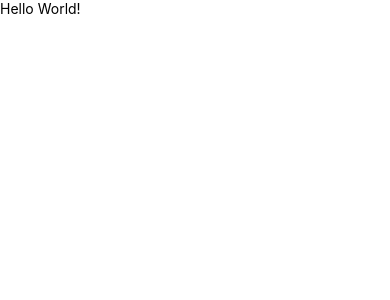
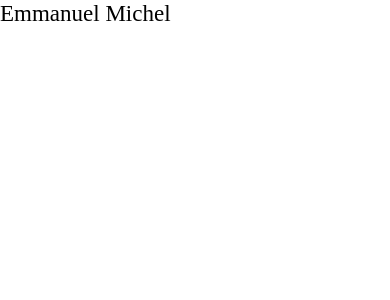
Before and after one commit to claytonseraphin/Donation-App, a React Native app in the folder DonationApp/: screen / in a window 390 px wide. Shown: the top 300 px of the page. Built offline with nearby package versions, Linux system fonts and the light colour scheme.

Commit message:
Created Header component to handle the different hedaers and their sizes

```diff
--- /dev/null
+++ b/DonationApp/components/Header/Header.js
@@ -0,0 +1,36 @@
+import React from 'react';
+import {View, Text} from 'react-native';
+import PropTypes from 'prop-types';
+import style from './style';
+
+const Header = props => {
+  const styleToApply = () => {
+    switch (props.type) {
+      case 1:
+        return style.title1;
+      case 2:
+        return style.title2;
+      case 3:
+        return style.title3;
+      default:
+        return style.title1;
+    }
+  };
+  return (
+    <View>
+      <Text style={styleToApply()}>{props.title}</Text>
+    </View>
+  );
+};
+
+Header.default = {
+  title: '',
+  type: 1,
+};
+
+Header.propTypes = {
+  title: PropTypes.string,
+  type: PropTypes.number,
+};
+
+export default Header;
--- /dev/null
+++ b/DonationApp/components/Header/style.js
@@ -0,0 +1,23 @@
+import {StyleSheet} from 'react-native';
+import {getFontFamily} from '../../assets/fonts/helper';
+import {scaleFontSize} from '../../assets/styles/scaling';
+
+const style = StyleSheet.create({
+  title1: {
+    fontFamily: getFontFamily('Inter', '600'),
+    fontSize: scaleFontSize(24),
+    lineHeight: scaleFontSize(29),
+  },
+  title2: {
+    fontFamily: getFontFamily('Inter', '600'),
+    fontSize: scaleFontSize(18),
+    lineHeight: scaleFontSize(22),
+  },
+  title3: {
+    fontFamily: getFontFamily('Inter', '600'),
+    fontSize: scaleFontSize(16),
+    lineHeight: scaleFontSize(19),
+  },
+});
+
+export default style;
--- a/DonationApp/package.json
+++ b/DonationApp/package.json
@@ -13,6 +13,7 @@
     "@react-native-masked-view/masked-view": "^0.3.0",
     "@react-navigation/native": "^6.1.9",
     "@react-navigation/stack": "^6.3.20",
+    "prop-types": "^15.8.1",
     "react": "18.2.0",
     "react-native": "0.72.7",
     "react-native-device-info": "^10.11.0",
--- a/DonationApp/screens/Home/Home.js
+++ b/DonationApp/screens/Home/Home.js
@@ -1,14 +1,13 @@
 import React from 'react';
 import style from './style';
-import {View, SafeAreaView, Text} from 'react-native';
+import {SafeAreaView} from 'react-native';
 import globalStyle from '../../assets/styles/globalStyle';
+import Header from '../../components/Header/Header';
 
 const Home = () => {
   return (
     <SafeAreaView style={[globalStyle.backgroundWhite, globalStyle.flex]}>
-      <View>
-        <Text>Hello World!</Text>
-      </View>
+      <Header title={'Emmanuel Michel'} type={1} />
     </SafeAreaView>
   );
 };
```
Also changed, not shown: 1 other file (tests, documents, lock files or other folders).
